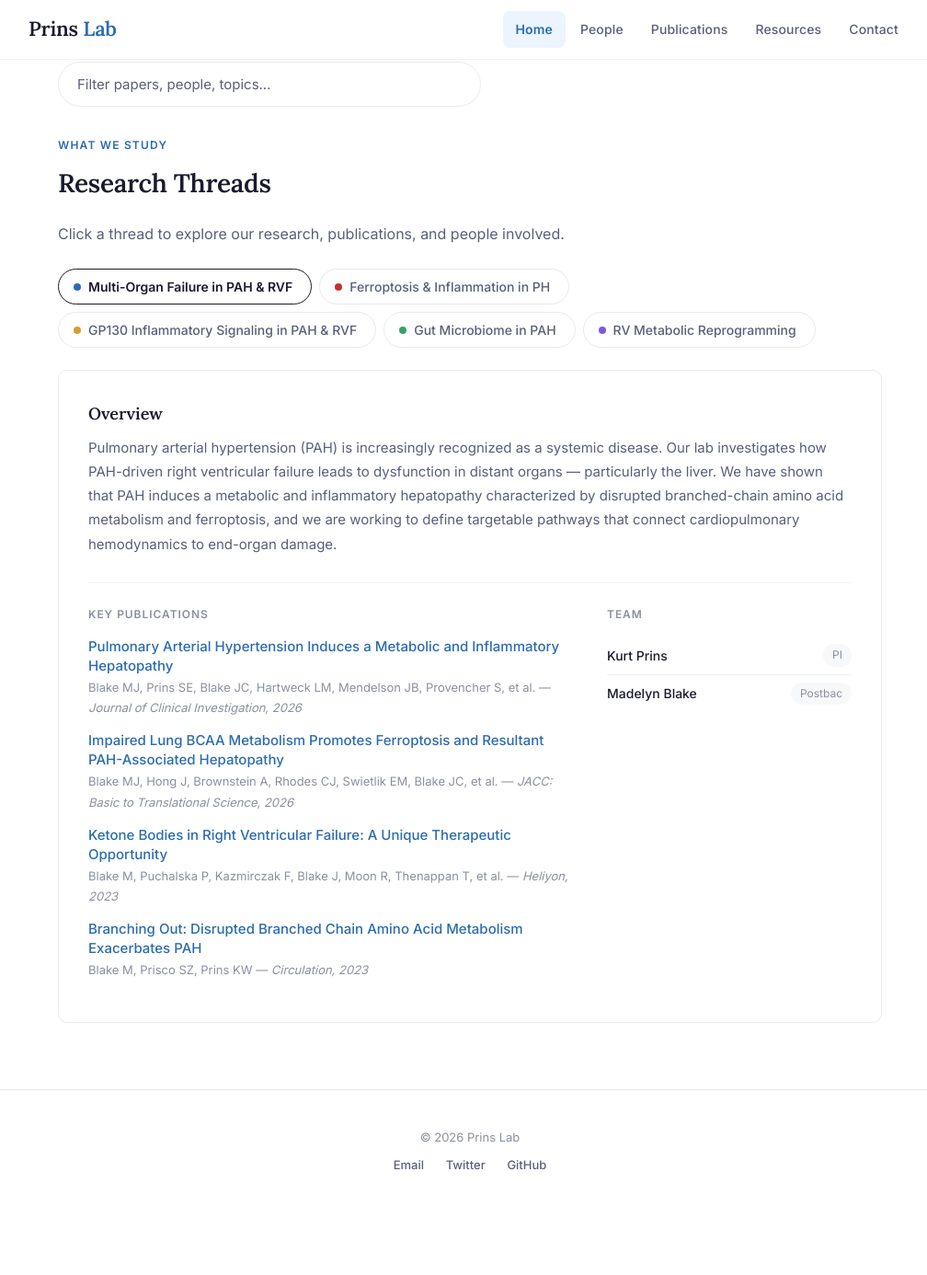
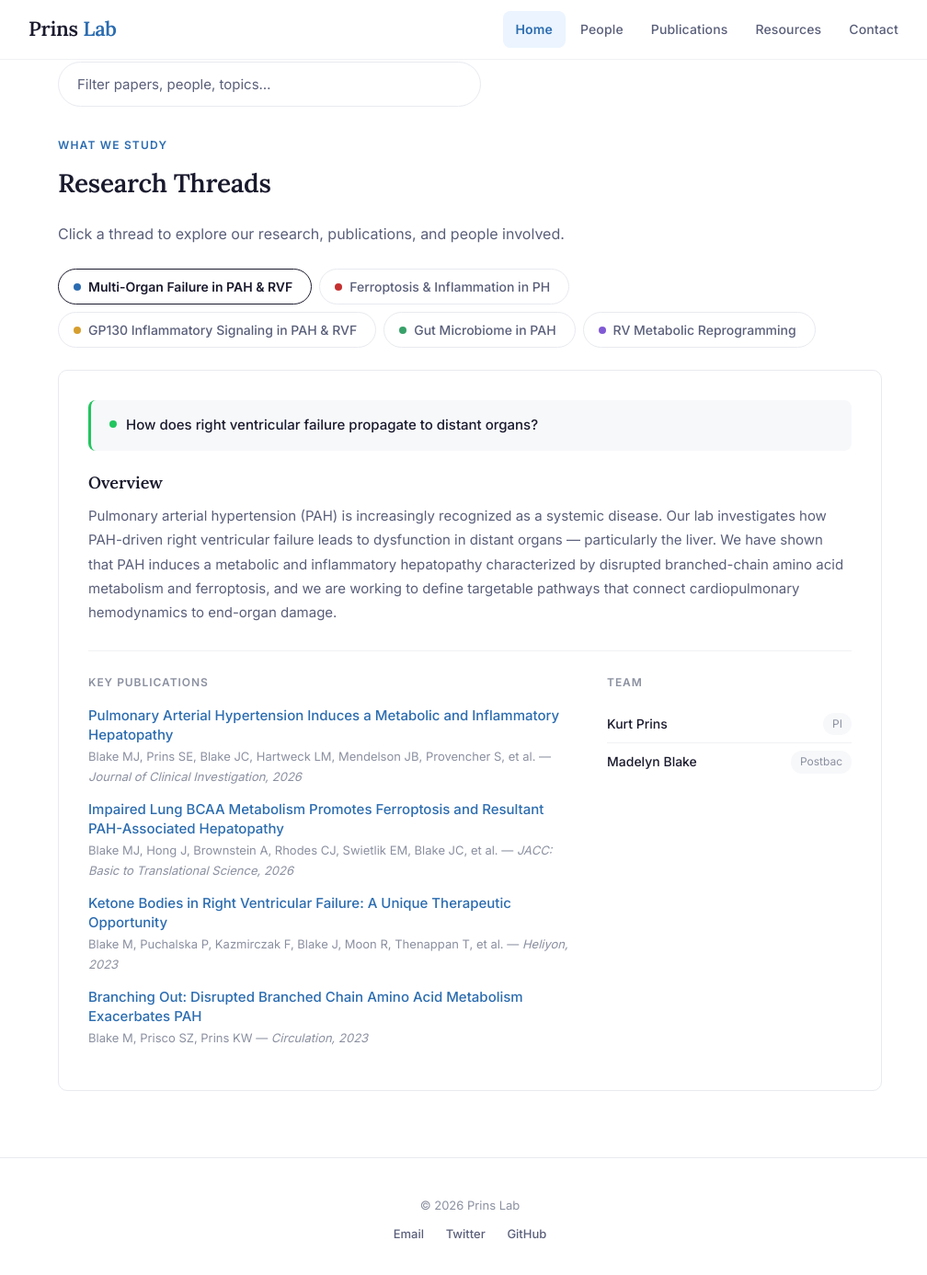
Before and after one commit to blake561/prins-lab-website, a Jekyll site: the page built from index.html, in a window 1280 px wide and 1400 px high, scrolled down 1464 px. Shown: the top 1386 px of the window at 92% size, without its empty margins (129-1137 px from the left). Built offline with Jekyll 4.4.1, drawn with Linux system fonts in a browser that asks for light colours; before the commit the page ends 2789 px from its top, so only the background shows below that.

Commit message:
Show open questions inside each research thread detail panel
Add open_questions field to threads.yml and render them as green-bordered
callouts at the top of each thread detail, with the same green status dot
used in the Open Questions section above.

Co-Authored-By: Claude Opus 4.6 <noreply@anthropic.com>

```diff
--- a/assets/css/style.css
+++ b/assets/css/style.css
@@ -277,6 +277,29 @@ nav a.active {
 @keyframes fadeIn {
   from { opacity: 0; transform: translateY(8px); }
   to { opacity: 1; transform: translateY(0); }
+}
+.thread-questions {
+  background: var(--bg-alt);
+  border-radius: 8px;
+  padding: 16px 20px;
+  margin-bottom: 20px;
+  border-left: 3px solid #22c55e;
+}
+.thread-question-item {
+  display: flex;
+  align-items: flex-start;
+  gap: 10px;
+  font-size: 15px;
+  font-weight: 500;
+  color: var(--text);
+  line-height: 1.5;
+}
+.thread-question-item + .thread-question-item {
+  margin-top: 10px;
+}
+.thread-question-item .status-dot {
+  margin-top: 6px;
+  flex-shrink: 0;
 }
 .thread-summary h3 {
   font-family: 'Lora', Georgia, serif;
--- a/index.html
+++ b/index.html
@@ -81,6 +81,16 @@ title: Home
 
     {% for thread in site.data.threads %}
     <div class="thread-detail {% if forloop.first %}active{% endif %}" id="{{ thread.id }}">
+      {% if thread.open_questions %}
+      <div class="thread-questions">
+        {% for q in thread.open_questions %}
+        <div class="thread-question-item">
+          <span class="status-dot"></span>
+          <span>{{ q }}</span>
+        </div>
+        {% endfor %}
+      </div>
+      {% endif %}
       <div class="thread-summary">
         <h3>Overview</h3>
         <p>{{ thread.summary }}</p>
```
Also changed, not shown: _data/threads.yml (+11 -0 lines).
